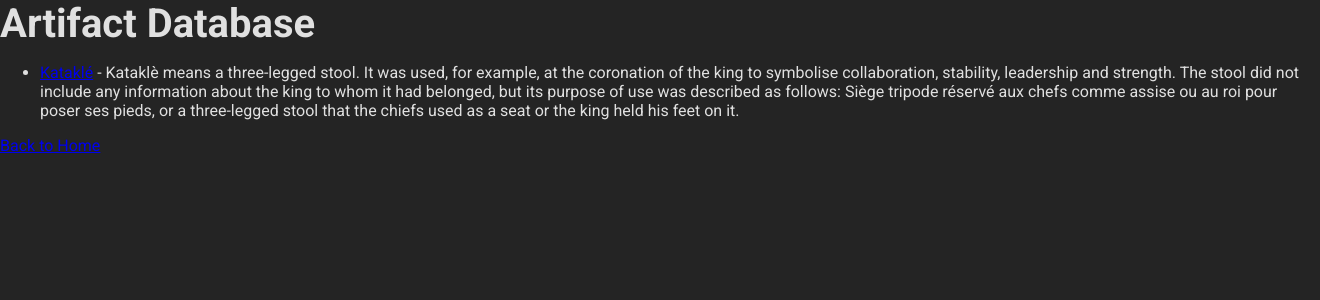
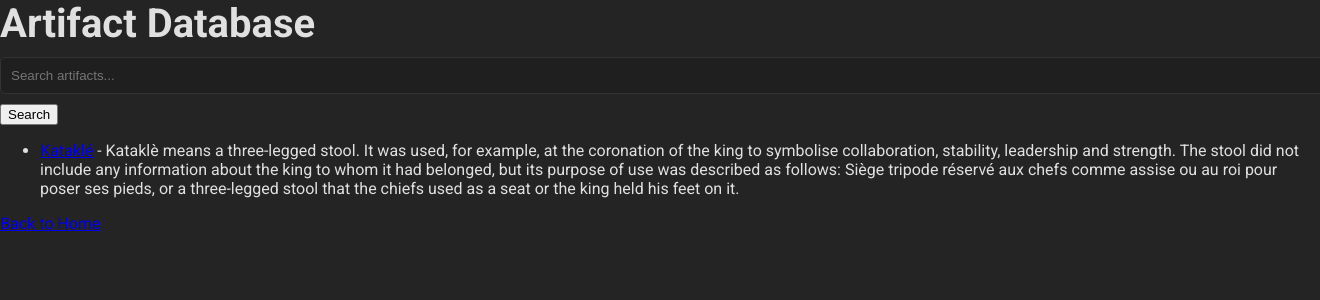
Before and after one commit to Germuu/Project-Sankofa, a Flask app: page /artifacts in a window 1320 px wide; the page is wider, and only the part inside the window is pictured. Shown: the top 300 px of that part. Run offline with Flask 3, Linux system fonts and the light colour scheme.

Commit message:
sql injection exercise done

```diff
--- a/src/routes.py
+++ b/src/routes.py
@@ -1,5 +1,6 @@
 from flask import Blueprint, render_template, request, redirect, url_for
 from models import Artifact, db
+from sqlalchemy import text
 
 app = Blueprint('app', __name__)
 
@@ -43,3 +44,29 @@ def artifact_detail(id):
 @app.route('/map')
 def interactive_map():
     return render_template('map.html')
+
+@app.route('/search', methods=['GET'])
+def search_artifacts():
+    query = request.args.get('q', '')
+
+    # Vulnerable: Direct string concatenation in SQL query
+    raw_sql = f"SELECT * FROM artifacts WHERE name LIKE '%{query}%' OR description LIKE '%{query}%'"
+
+    with db.engine.connect() as connection:
+        result = connection.execute(text(raw_sql))  # Direct execution of raw SQL
+        artifacts = [dict(row._mapping) for row in result]
+
+    return render_template('search_results.html', artifacts=artifacts, query=query)
+
+# Fix (commented out):
+# @app.route('/search', methods=['GET'])
+# def search_artifacts():
+#     query = request.args.get('q', '')
+#
+#     # Safe: Using parameterized queries with SQLAlchemy ORM
+#     artifacts = Artifact.query.filter(
+#         (Artifact.name.ilike(f'%{query}%')) |
+#         (Artifact.description.ilike(f'%{query}%'))
+#     ).all()
+#
+#     return render_template('search_results.html', artifacts=artifacts, query=query)
--- a/src/templates/artifact_database.html
+++ b/src/templates/artifact_database.html
@@ -8,6 +8,15 @@
 </head>
 <body>
     <h1>Artifact Database</h1>
+
+    <!-- Search form -->
+    <div class="search-container">
+        <form action="{{ url_for('app.search_artifacts') }}" method="GET">
+            <input type="text" name="q" placeholder="Search artifacts..." value="{{ request.args.get('q', '') }}">
+            <button type="submit">Search</button>
+        </form>
+    </div>
+
     <ul>
         {% for artifact in artifacts %}
             <li><a href="{{ url_for('app.artifact_detail', id=artifact.id) }}">{{ artifact.name }}</a> - {{ artifact.description }}</li>
--- a/src/templates/base.html
+++ b/src/templates/base.html
@@ -11,9 +11,9 @@
         <h1>Project Sankofa</h1>
         <nav>
             <ul>
-                <li><a href="{{ url_for('index') }}">Home</a></li>
-                <li><a href="{{ url_for('artifact_database') }}">Artifact Database</a></li>
-                <li><a href="{{ url_for('interactive_map') }}">Interactive Map</a></li>
+                <li><a href="{{ url_for('app.index') }}">Home</a></li>
+                <li><a href="{{ url_for('app.artifact_database') }}">Artifact Database</a></li>
+                <li><a href="{{ url_for('app.interactive_map') }}">Interactive Map</a></li>
             </ul>
         </nav>
     </header>
```
Also changed, not shown: src/templates/search_results.html (added, +27 -0 lines).
